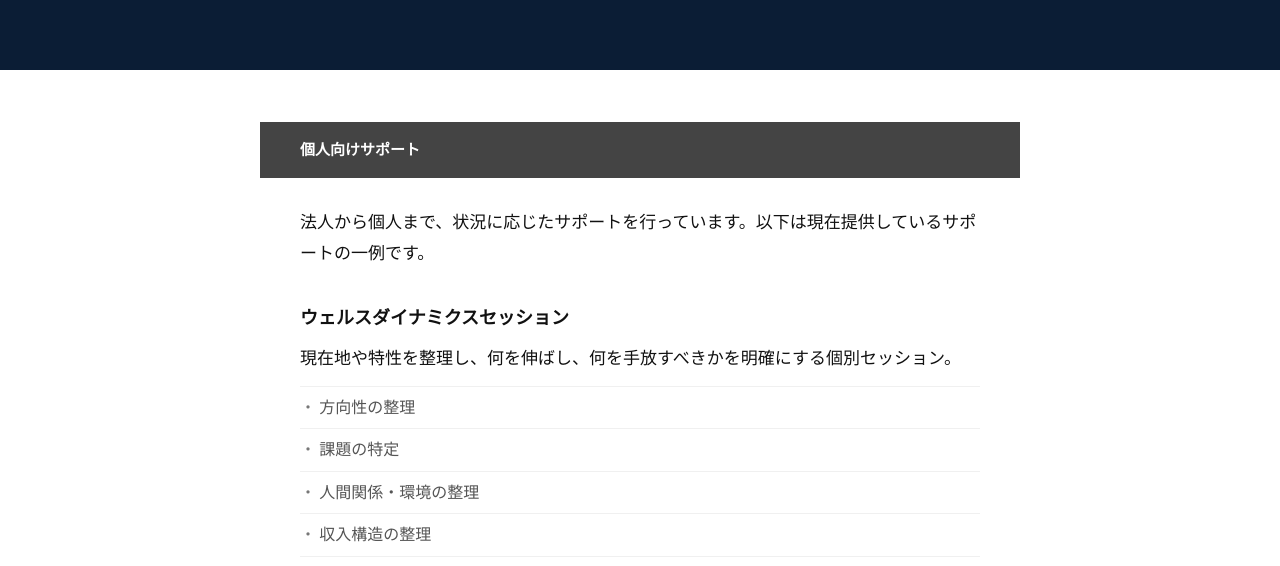
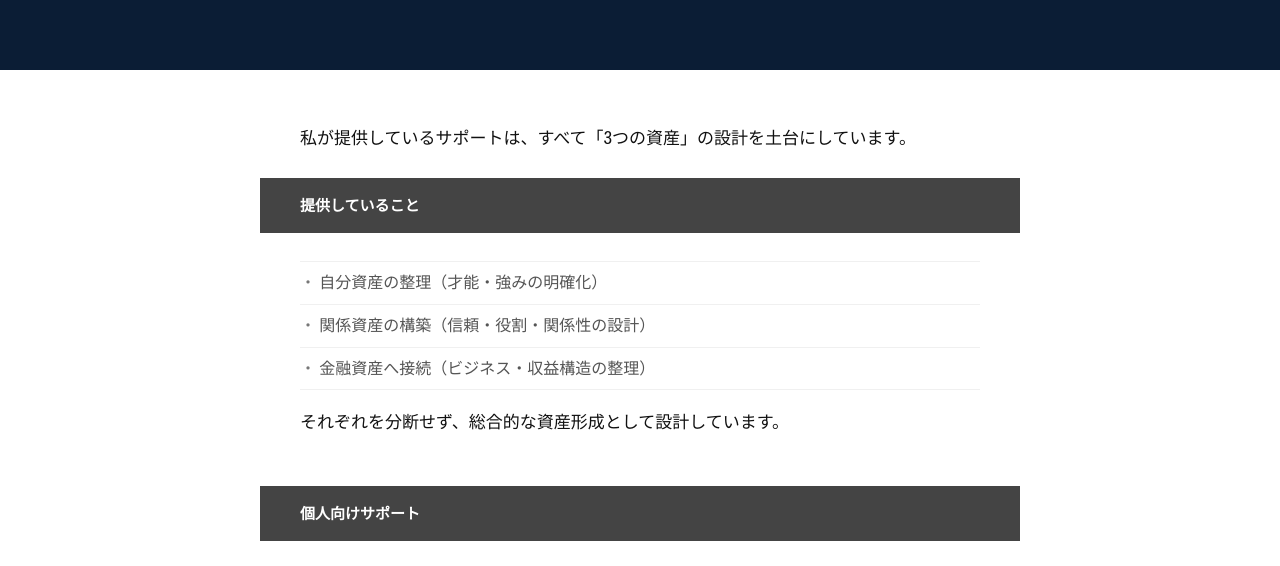
Before and after one commit to creatorsatoru-ai/satoru-site, a plain HTML site: page business.html in a window 1280 px wide. Shown: the part 211-777 px from the top of the page. Drawn offline with Linux system fonts and the light colour scheme.

Commit message:
home: remove 提供していること; services: add 3資産 intro section

```diff
--- a/business.html
+++ b/business.html
@@ -92,6 +92,19 @@
 
     <div class="section">
       <div class="wrap">
+        <p>私が提供しているサポートは、すべて「3つの資産」の設計を土台にしています。</p>
+        <p class="section-label" style="margin-top:24px;">提供していること</p>
+        <ul class="item-list">
+          <li>自分資産の整理（才能・強みの明確化）</li>
+          <li>関係資産の構築（信頼・役割・関係性の設計）</li>
+          <li>金融資産へ接続（ビジネス・収益構造の整理）</li>
+        </ul>
+        <p style="margin-top:16px;">それぞれを分断せず、総合的な資産形成として設計しています。</p>
+      </div>
+    </div>
+
+    <div class="section">
+      <div class="wrap">
         <p class="section-label">個人向けサポート</p>
 
         <p>法人から個人まで、状況に応じたサポートを行っています。以下は現在提供しているサポートの一例です。</p>
```
Also changed, not shown: home.html (+0 -12 lines).
